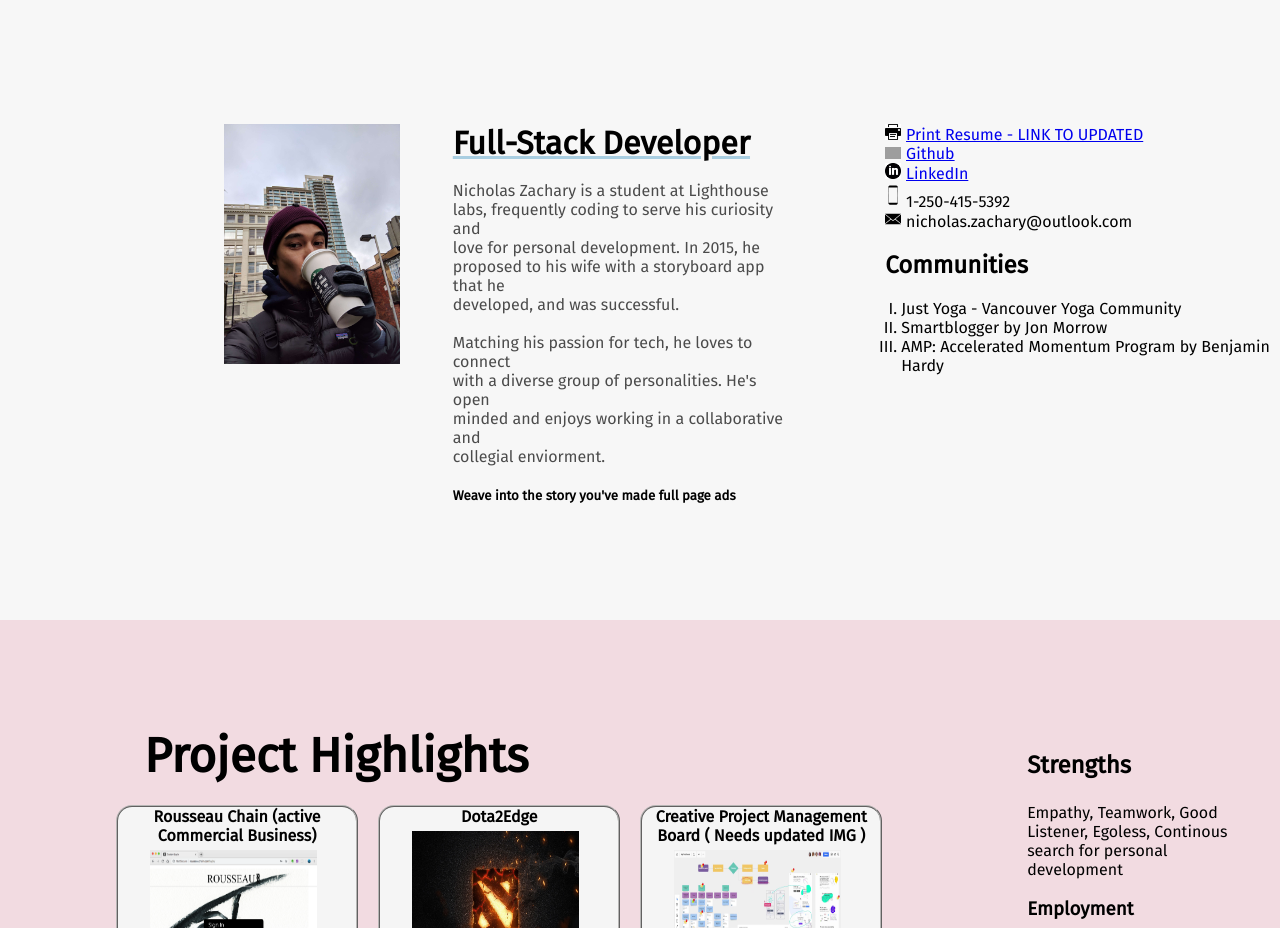
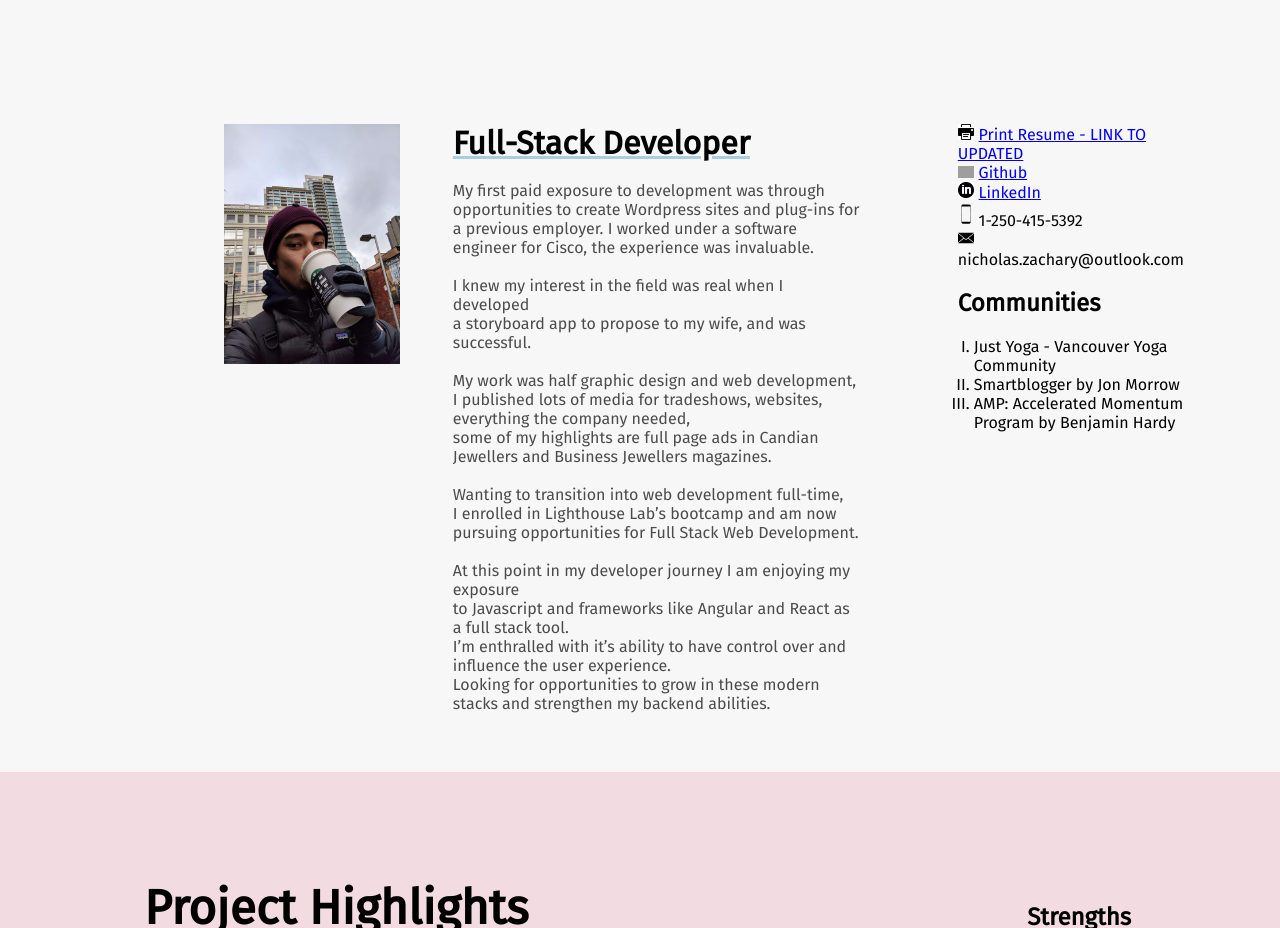
Before and after one commit to booksftw/SPA-Resume, an Angular app: page / in a window 1280 px wide. Shown: the part 1140-2068 px from the top of the page. Built offline with nearby package versions, Linux system fonts and the light colour scheme; grey boxes are pictures that could not be loaded; a web font is replaced by a local one.

Commit message:
meet nick block polish

```diff
--- a/src/app/app.component.css
+++ b/src/app/app.component.css
@@ -64,6 +64,9 @@ and (max-width : 1870px) {
     div.professional {
         height: 252vh;
     }
+    div.meet-nick-container {
+        height: 105vh;
+    }
 }
 
 @media only screen
@@ -72,10 +75,14 @@ and (max-width : 1200px) {
     div.professional {
         height:278vh;
     }
+
+    div.meet-nick-container {
+        height: 165vh;
+    }
 }
 
 @media only screen
-and (max-width : 940px) {
+and (max-width : 990px) {
 /* Styles */
     div.professional {
         height:320vh;
--- a/src/app/intro-block/intro-block.component.css
+++ b/src/app/intro-block/intro-block.component.css
@@ -15,7 +15,7 @@ div.left-sidebar {
 .intro-text-container {
     position: relative;
     left: 13em;
-    top: 18em;
+    top: 12em;
     display: inline;
 }
 
--- a/src/app/intro-block/intro-block.component.html
+++ b/src/app/intro-block/intro-block.component.html
@@ -17,12 +17,13 @@
 
   <div class="intro-text-container">
     <h1 class="intro-header-text">
+      Hi, <br>
       I am Nicholas Zachary. <br>
       A full stack developer <br>
       based in Vancouver. <br><br>
-
+      <!-- Hillary look over-->
       Developing robust code for <br>
-      commercial business. A team <br>
+      fun and adventure. A team <br>
       player with a strong user focus.
     </h1>
   </div>
--- a/src/app/resume-meet-nick/resume-meet-nick.component.css
+++ b/src/app/resume-meet-nick/resume-meet-nick.component.css
@@ -13,6 +13,7 @@
 span.right-sidebar-util {
     display: inline;
     margin-left: 13em;
+    margin-right:6em;
 }
 
 p.nick-occupation-description {
@@ -54,7 +55,6 @@ and (max-width : 1400px) {
     span.right-sidebar-util {
         margin-left: 6em;
     }
-
 }
 @media only screen
 and (max-width : 1200px) {
--- a/src/app/resume-meet-nick/resume-meet-nick.component.html
+++ b/src/app/resume-meet-nick/resume-meet-nick.component.html
@@ -6,19 +6,25 @@
     <div class='about-nick-container'>
       <h1 class="nick-occupation-header">Full-Stack Developer</h1>
       <p class="nick-occupation-description">
-        Nicholas Zachary is a student at Lighthouse <br>
-        labs, frequently coding to serve his curiosity and <br>
-        love for personal development. In 2015, he <br>
-        proposed to his wife with a storyboard app that he <br>
-        developed, and was successful. <br> <br>
+        My first paid exposure to development was through opportunities to create
+        Wordpress sites and plug-ins for a previous employer.
+        I worked under a software engineer for Cisco, the experience was invaluable.<br><br>
 
-        Matching his passion for tech, he loves to connect <br>
-        with a diverse group of personalities. He's open <br>
-        minded and enjoys working in a collaborative and <br>
-        collegial enviorment.
+        I knew my interest in the field was real when I developed <br>
+        a storyboard app to propose to my wife, and was successful. <br><br>
+
+        My work was half graphic design and web development, <br>
+        I published lots of media for tradeshows, websites, everything the company needed, <br> some of my highlights are full page ads in Candian Jewellers and Business Jewellers magazines. <br><br>
+
+        Wanting to transition into web development full-time, <br>
+        I enrolled in Lighthouse Lab’s bootcamp and am now pursuing opportunities for Full Stack Web Development.<br><br>
+
+        At this point in my developer journey I am enjoying my exposure <br>
+        to Javascript and frameworks like Angular and React as a full stack tool.<br>
+        I’m enthralled with it’s ability to have control over and influence the user experience.<br>
+        Looking for opportunities to grow in these modern stacks and strengthen my backend abilities.
       </p>
 
-      <h5>Weave into the story you've made full page ads</h5>
     </div>
 
     <span class="right-sidebar-util">
```
